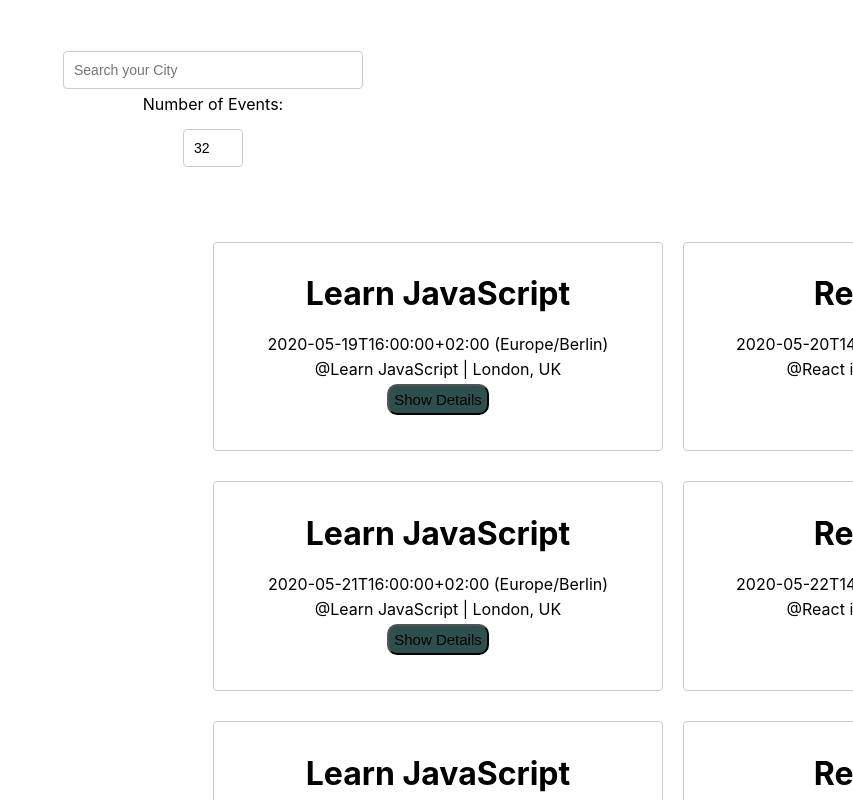
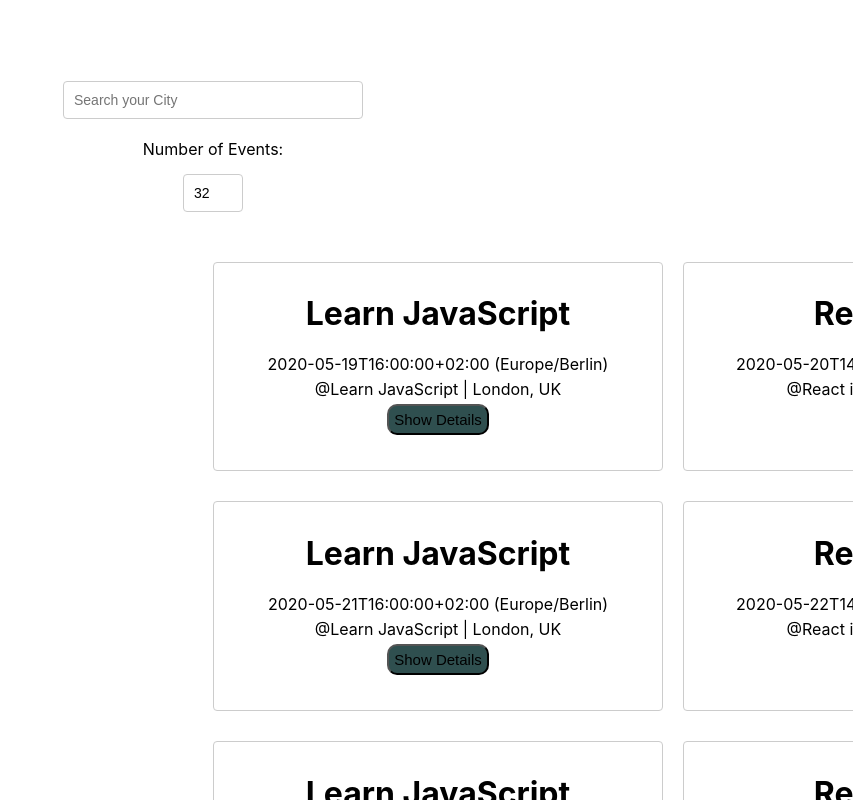
Before and after one commit to emmanuel818/meet, a React (Create React App) app: page / in a window 1280 px wide. Shown: the top 800 px of the page, without its empty margins (427-1280 px from the left). Built offline with nearby package versions, Linux system fonts and the light colour scheme; what atatus-spa would draw is missing.

Commit message:
Style Alerts on Css

```diff
--- a/src/App.css
+++ b/src/App.css
@@ -42,6 +42,7 @@ input[type="number"] {
 }
 
 .city {
+  margin-top: 50px;
   width: 300px;
 }
 
@@ -67,7 +68,7 @@ input[type="number"] {
   -ms-flex-item-align: center;
       -ms-grid-row-align: center;
       align-self: center;
-  margin: 0;
+  margin-top: 90px;
   top: 43px;
   font-size: 14px;
   -webkit-box-shadow: 10px 10px 16px -12px rgba(0, 0, 0, 0.75);
@@ -134,6 +135,11 @@ input[type="number"] {
   text-align: center;
 }
 
+.NumberOfEvents {
+  margin-top: 20px;
+}
+
+
 .button-wrapper {
   display: -ms-grid;
   display: grid;
@@ -145,10 +151,10 @@ input[type="number"] {
 }
 
 .Alert {
-  position: relative;
+  position:relative;
   top: 10px;
-  padding-bottom: 20px;
 }
+
 
 .data-vis-wrapper {
   display: -webkit-box;
--- a/src/CitySearch.js
+++ b/src/CitySearch.js
@@ -30,6 +30,7 @@ class CitySearch extends Component {
     this.setState({
       query: suggestion,
       showSuggestions: false,
+      infoText: ''
     });
 
     this.props.updateEvents(suggestion);
--- a/src/NumberOfEvents.js
+++ b/src/NumberOfEvents.js
@@ -13,7 +13,7 @@ class NumberOfEvents extends Component {
           value={this.props.numberOfEvents}
           onChange={(e) => this.props.updateNumberOfEvents(e)}
         />
-        <ErrorAlert text={this.props.errorText} />
+        <ErrorAlert className='error-alert' text={this.props.errorText} />
       </div>
     );
   }
```
